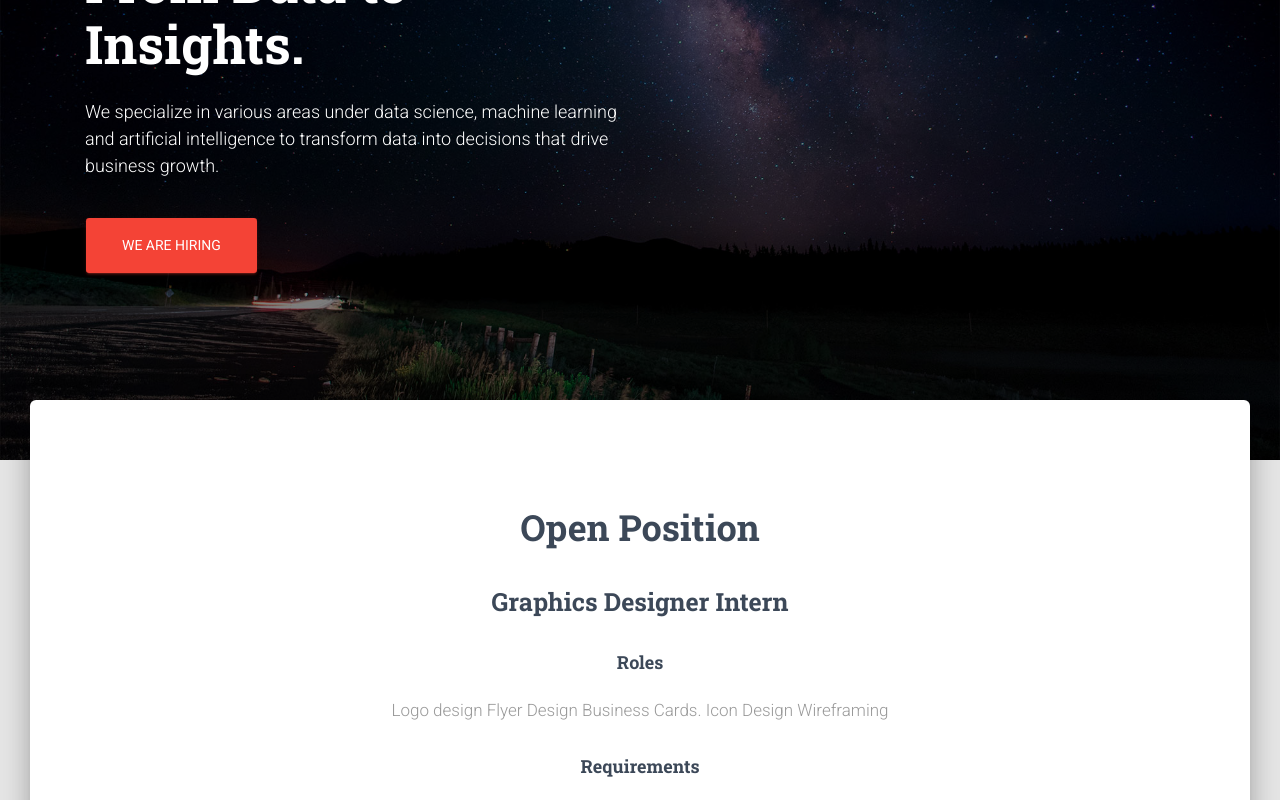
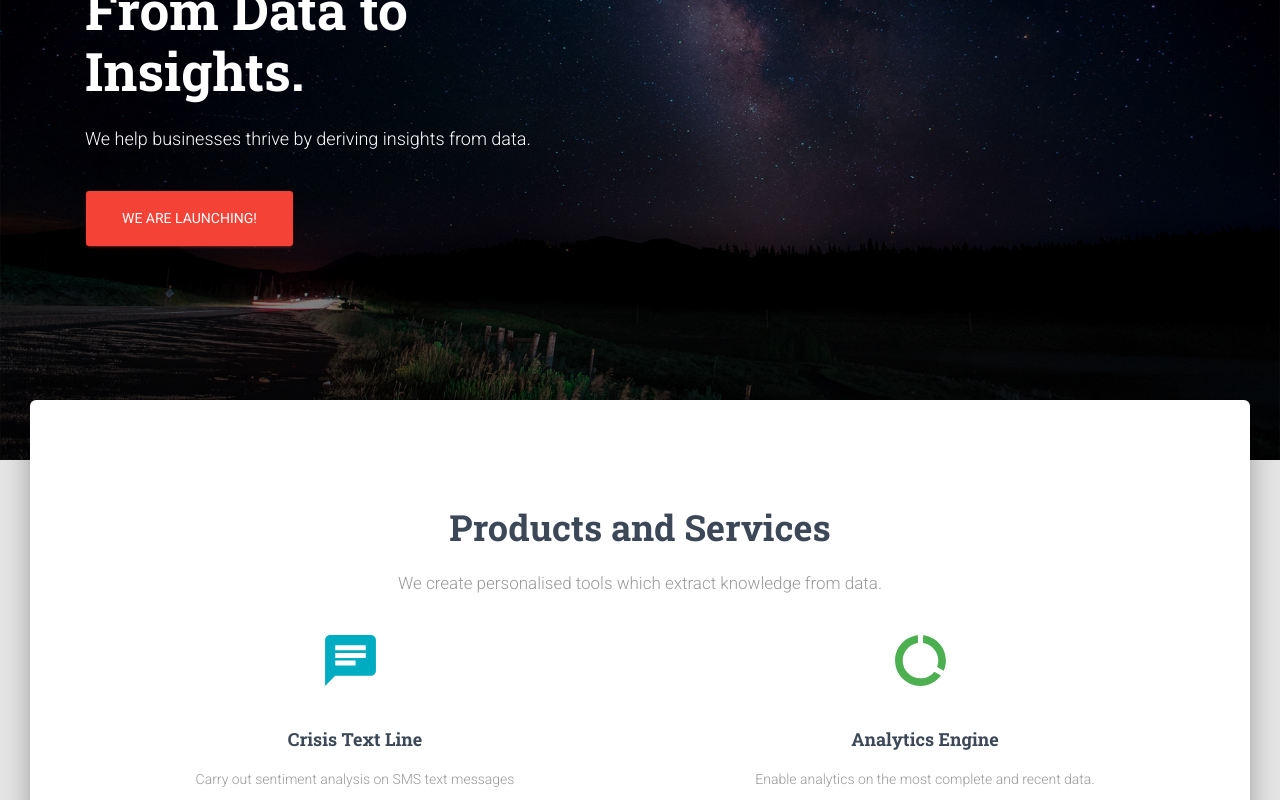
Before and after one commit to anabridge/anabridge-frontend, a React (Create React App) app in the folder bridge/: page / in a window 1280 px wide. Shown: the part 260-1060 px from the top of the page. Built offline with nearby package versions, Linux system fonts and the light colour scheme.

Commit message:
change in website text and disabling career page

```diff
--- a/bridge/src/views/components/LandingPage/LandingPage.js
+++ b/bridge/src/views/components/LandingPage/LandingPage.js
@@ -49,14 +49,11 @@ export default function LandingPage(props) {
           <GridContainer>
             <GridItem xs={12} sm={12} md={6}>
               <h1 className={classes.title}>From Data to Insights.</h1>
-              <h4>
-                We specialize in various areas under data science, machine learning and artificial
-                intelligence to transform data into decisions that drive business growth.
-              </h4>
+              <h4>We help businesses thrive by deriving insights from data.</h4>
               <br />
               <Button color="danger" size="lg" href="" target="_blank" rel="noopener noreferrer">
                 {/* <i className="fas fa-play" /> */}
-                We Are Hiring
+                We Are Launching!
               </Button>
             </GridItem>
           </GridContainer>
@@ -64,7 +61,7 @@ export default function LandingPage(props) {
       </Parallax>
       <div className={classNames(classes.main, classes.mainRaised)}>
         <div className={classes.container}>
-          <CareerSection />
+          {/* <CareerSection /> */}
           <ProductSection />
           {/* <TeamSection />
           <WorkSection /> */}
--- a/bridge/src/views/components/LandingPage/Sections/ProductSection.js
+++ b/bridge/src/views/components/LandingPage/Sections/ProductSection.js
@@ -25,14 +25,13 @@ export default function ProductSection() {
         <GridItem xs={12} sm={12} md={8}>
           <h2 className={classes.title}>Products and Services</h2>
           <h5 className={classes.description}>
-            At Bridge, we create tools which assist businesses to derive insights from big data is
-            present for many organisations.
+            We create personalised tools which extract knowledge from data.
           </h5>
         </GridItem>
       </GridContainer>
       <div>
         <GridContainer>
-          <GridItem xs={12} sm={12} md={4}>
+          <GridItem xs={12} sm={12} md={6}>
             <InfoArea
               title="Crisis Text Line"
               description="Carry out sentiment analysis on SMS text messages"
@@ -41,7 +40,7 @@ export default function ProductSection() {
               vertical
             />
           </GridItem>
-          <GridItem xs={12} sm={12} md={4}>
+          <GridItem xs={12} sm={12} md={6}>
             <InfoArea
               title="Analytics Engine"
               description="Enable analytics on the most complete and recent data."
@@ -50,7 +49,7 @@ export default function ProductSection() {
               vertical
             />
           </GridItem>
-          <GridItem xs={12} sm={12} md={4}>
+          {/* <GridItem xs={12} sm={12} md={4}>
             <InfoArea
               title="Brand Engine"
               description="Understand your market and your competitors better than
@@ -59,7 +58,7 @@ export default function ProductSection() {
               iconColor="danger"
               vertical
             />
-          </GridItem>
+          </GridItem> */}
         </GridContainer>
       </div>
     </div>
```
Also changed, not shown: 1 other file (tests, documents, lock files or other folders).
